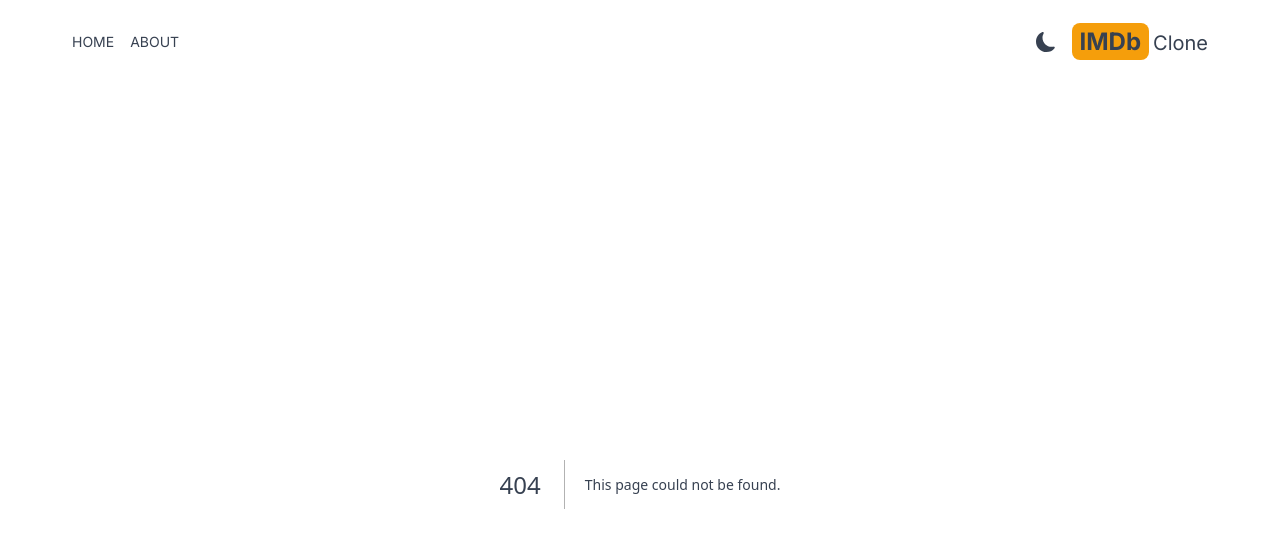
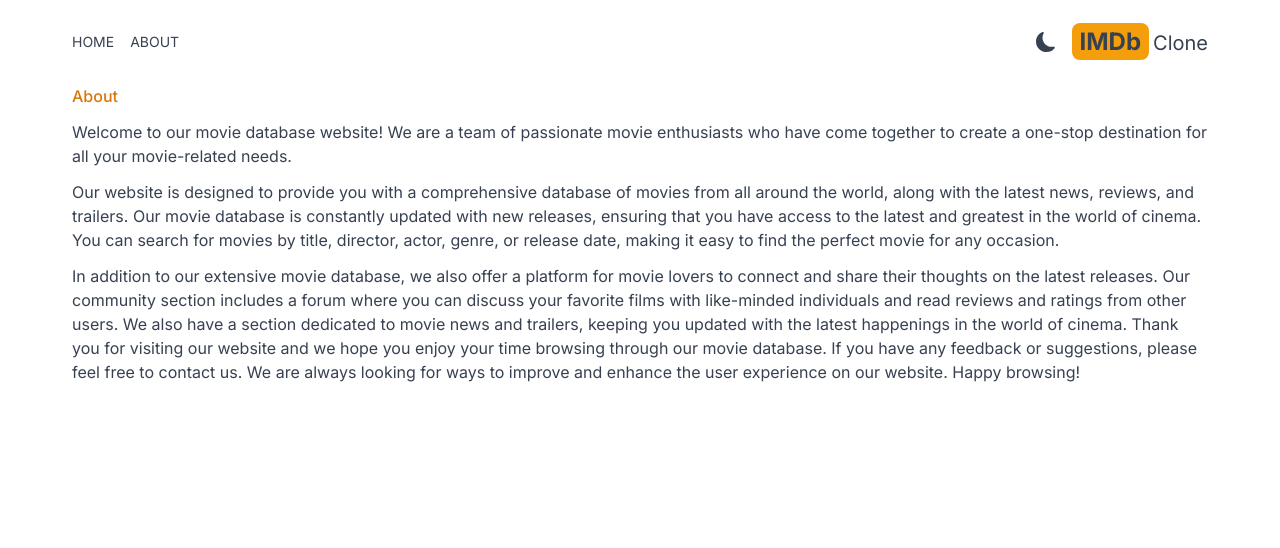
Before and after one commit to MarinaTripetska/imdb-clone-learn-next, a Next.js app: page /about in a window 1280 px wide. Before the commit this address had no page. Shown: the top 548 px of the page. Built offline with nearby package versions, Linux system fonts and the light colour scheme.

Commit message:
feat: add About page

```diff
--- a/src/app/Providers.jsx
+++ b/src/app/Providers.tsx
@@ -1,9 +1,9 @@
 "use client";
 
+import React from "react";
 import { ThemeProvider } from "next-themes";
-import React from "react";
 
-const Providers = ({ children }) => {
+const Providers = ({ children }: { children: React.ReactNode }) => {
   return (
     <ThemeProvider enableSystem={true} attribute="class">
       <div className="select-none dark:bg-gray-700 dark:text-gray-200 text-gray-700 transition-colors duration-300 min-h-screen">
--- /dev/null
+++ b/src/app/about/page.tsx
@@ -0,0 +1,40 @@
+import React from "react";
+
+const page = () => {
+  return (
+    <main className="px-2 mx-auto max-w-6xl flex flex-col gap-3">
+      <h1 className="font-medium text-amber-600">About</h1>
+      <p>
+        Welcome to our movie database website! We are a team of passionate movie
+        enthusiasts who have come together to create a one-stop destination for
+        all your movie-related needs.
+      </p>
+
+      <p>
+        Our website is designed to provide you with a comprehensive database of
+        movies from all around the world, along with the latest news, reviews,
+        and trailers. Our movie database is constantly updated with new
+        releases, ensuring that you have access to the latest and greatest in
+        the world of cinema. You can search for movies by title, director,
+        actor, genre, or release date, making it easy to find the perfect movie
+        for any occasion.
+      </p>
+
+      <p>
+        In addition to our extensive movie database, we also offer a platform
+        for movie lovers to connect and share their thoughts on the latest
+        releases. Our community section includes a forum where you can discuss
+        your favorite films with like-minded individuals and read reviews and
+        ratings from other users. We also have a section dedicated to movie news
+        and trailers, keeping you updated with the latest happenings in the
+        world of cinema. Thank you for visiting our website and we hope you
+        enjoy your time browsing through our movie database. If you have any
+        feedback or suggestions, please feel free to contact us. We are always
+        looking for ways to improve and enhance the user experience on our
+        website. Happy browsing!
+      </p>
+    </main>
+  );
+};
+
+export default page;
--- a/src/app/page.tsx
+++ b/src/app/page.tsx
@@ -1,3 +1,3 @@
 export default function Home() {
-  return <div>Home</div>;
+  return <main>Home</main>;
 }
```
